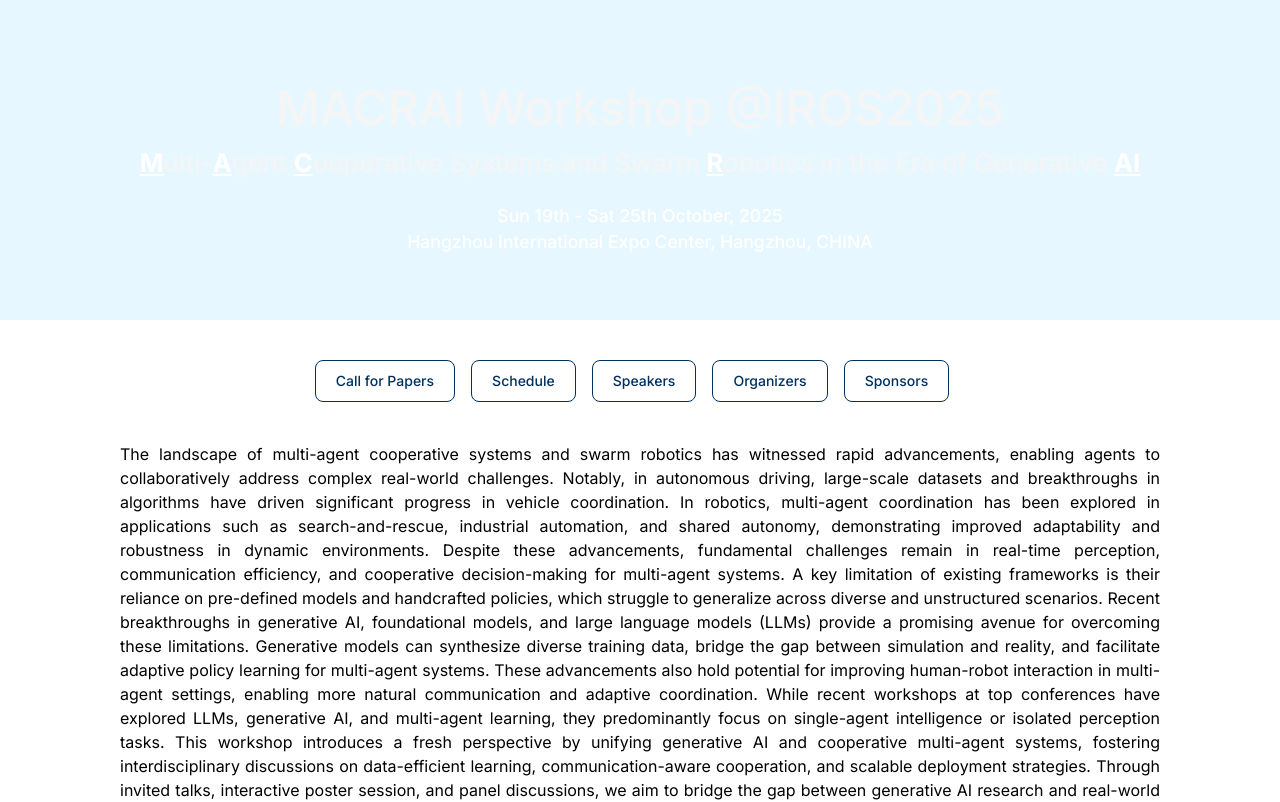
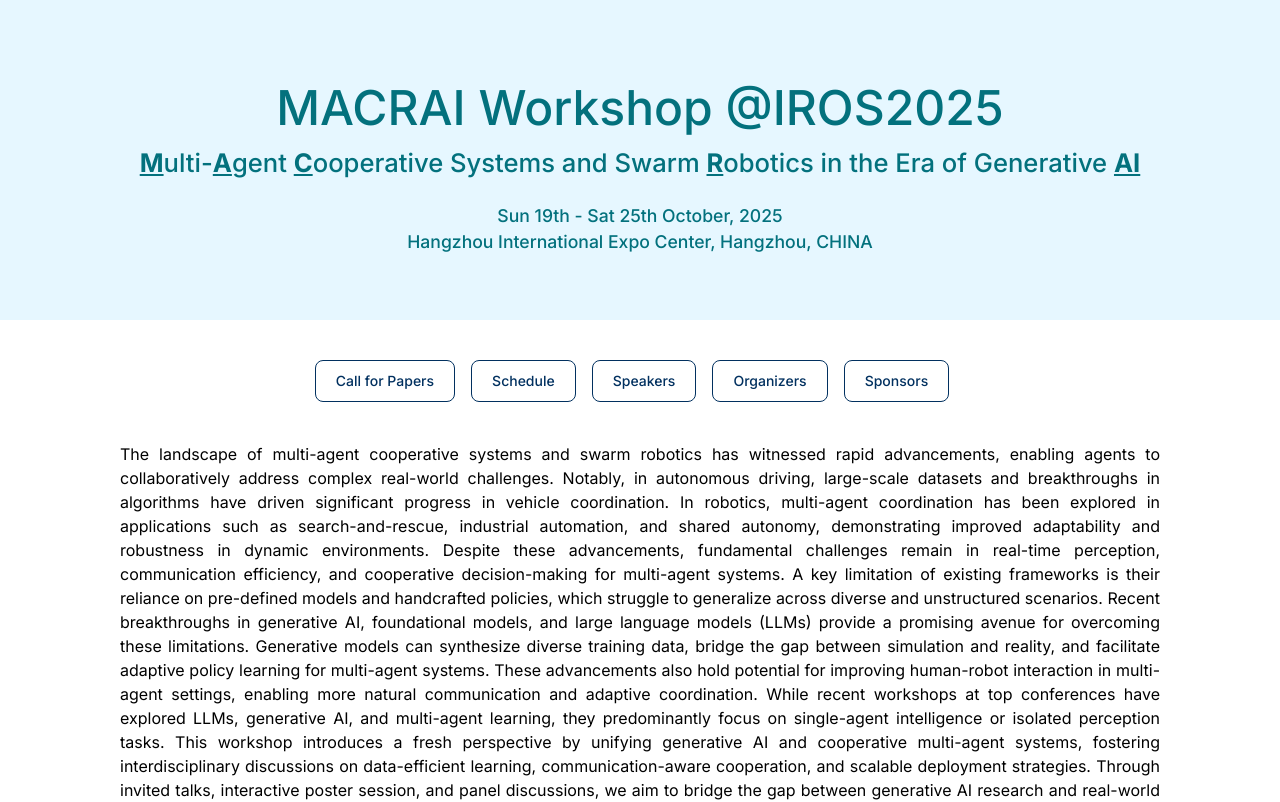
Before and after one commit to MACRAI2025/MACRAI2025.github.io, a Next.js app: page / in a window 1280 px wide. Shown: the top 802 px of the page. Built offline with nearby package versions, Linux system fonts and the light colour scheme.

Commit message:
change font color

```diff
--- a/src/app/components/header.jsx
+++ b/src/app/components/header.jsx
@@ -1,9 +1,9 @@
 
 const Header = ()=>{
-    const highlight = "underline font-bold text-white"
+    const highlight = "underline font-bold text-[#03717D]"
     return (
         <div className="header">
-            <div className="justify-center flex flex-col sm:text-[2em] text-[1.5em] text-[#f5f5f5]  font-medium ">
+            <div className="justify-center flex flex-col sm:text-[2em] text-[1.5em] text-[#03717D]  font-medium ">
                 {/* <div className="text-white text-center text-[1.7em]">
                      <span className="text-white tracking-[0.35em] font-semibold">MEIS</span>
                 </div> */}
@@ -16,10 +16,10 @@ const Header = ()=>{
                     Opportunities, Challenges and Futures */}
                     <span className={highlight}>M</span>ulti-<span className={highlight}>A</span>gent <span className={highlight}>C</span>ooperative Systems and Swarm <span className={highlight}>R</span>obotics in the Era of Generative <span className={highlight}>AI</span>
                 </div>
-                <div className="text-[0.55em]  text-white text-center mt-5">
+                <div className="text-[0.55em]  text-[#03717D] text-center mt-5">
                     Sun 19th - Sat 25th October, 2025
                 </div>
-                <div className="text-[0.55em]  text-white text-center ">
+                <div className="text-[0.55em]  text-[#03717D] text-center ">
                     Hangzhou International Expo Center, Hangzhou, CHINA
                 </div>
             </div>
--- a/src/app/layout.js
+++ b/src/app/layout.js
@@ -5,7 +5,7 @@ import Footer from "./components/footer";
 const inter = Inter({ subsets: ["latin"] });
 
 export const metadata = {
-  title: "Workshop@IROS2025"
+  title: "MACRAI-Workshop@IROS2025"
 };
 
 export default function RootLayout({ children }) {
```
